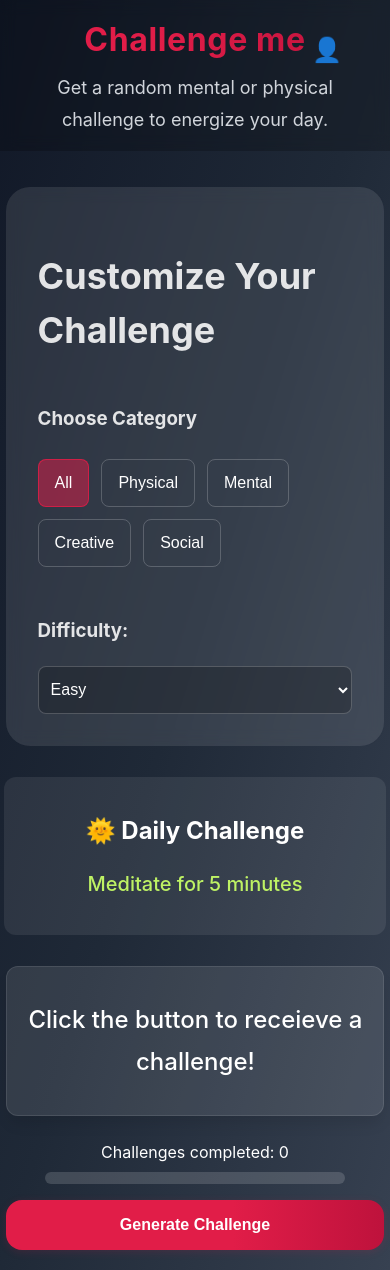
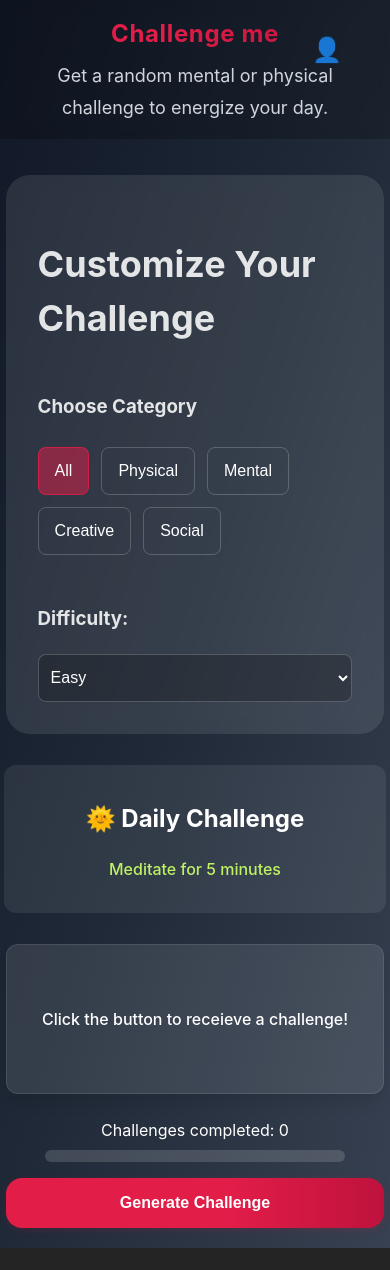
Before and after one commit to robertoandino/challenge-me, a React (Vite) app: page / in a window 390 px wide. After the commit the page ends 1248 px from the top, so only its background shows below. Built offline with nearby package versions, Linux system fonts and the light colour scheme.

Commit message:
Adjust font sizes for main title and challenge sections in responsive design for better readability on smaller screens

```diff
--- a/src/pages/responsive.css
+++ b/src/pages/responsive.css
@@ -106,3 +106,13 @@ html, body {
         padding: 1rem 0.5rem;
     }
 }
+
+@media (max-width: 400px) {
+    .main-title {
+        font-size: 1.5rem;
+    }
+    .challenge-text,
+    .daily-challenge-box {
+        font-size: 1rem;
+    }
+}
```
